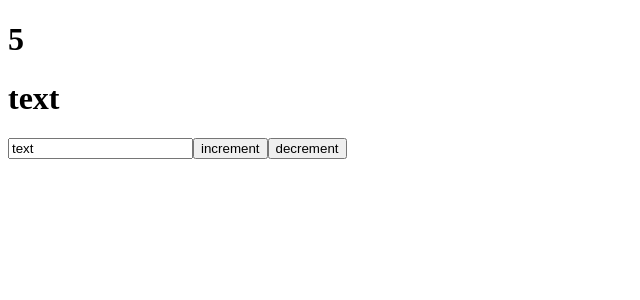
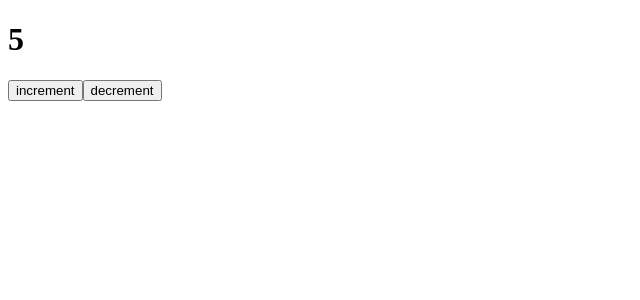
Before and after one commit to EugeneShatalin/react-Ulbi-TV, a React (Create React App) app: page / in a window 1280 px wide. Shown: the top 300 px of the page, without its empty margins (0-640 px from the left). Built offline with nearby package versions, Linux system fonts and the light colour scheme.

Commit message:
feat: create functional component

```diff
--- a/src/App.js
+++ b/src/App.js
@@ -1,30 +1,14 @@
 import React, { useState } from 'react';
+import Counter from './components/Counter';
 
 function App() {
-
-  const [likes, setLikes] = useState(5);
   const [value, setValue] = useState('text');
 
-  function increment() {
-    setLikes(likes + 1)
-  }
-
-  function decrement() {
-    setLikes(likes - 1)
-  }
   return (
     <div className="App">
-      <h1>{likes}</h1>
-      <h1>{value}</h1>
 
-      <input
-      type="text"
-      value={value}
-      onChange={event => setValue(event.target.value)}>
-      </input>
+      <Counter/>
 
-      <button onClick={increment}>increment</button>
-      <button onClick={decrement}>decrement</button>
     </div>
   );
 }
--- /dev/null
+++ b/src/components/Counter.jsx
@@ -0,0 +1,24 @@
+import React, { useState } from "react";
+
+
+const Counter = () => {
+  const [count, setCount] = useState(5);
+
+  function increment() {
+    setCount(count + 1)
+  }
+
+  function decrement() {
+    setCount(count - 1)
+  }
+  return (
+    <div>
+      <h1>{count}</h1>
+
+      <button onClick={increment}>increment</button>
+      <button onClick={decrement}>decrement</button>
+    </div>
+  );
+};
+
+export default Counter;
```
